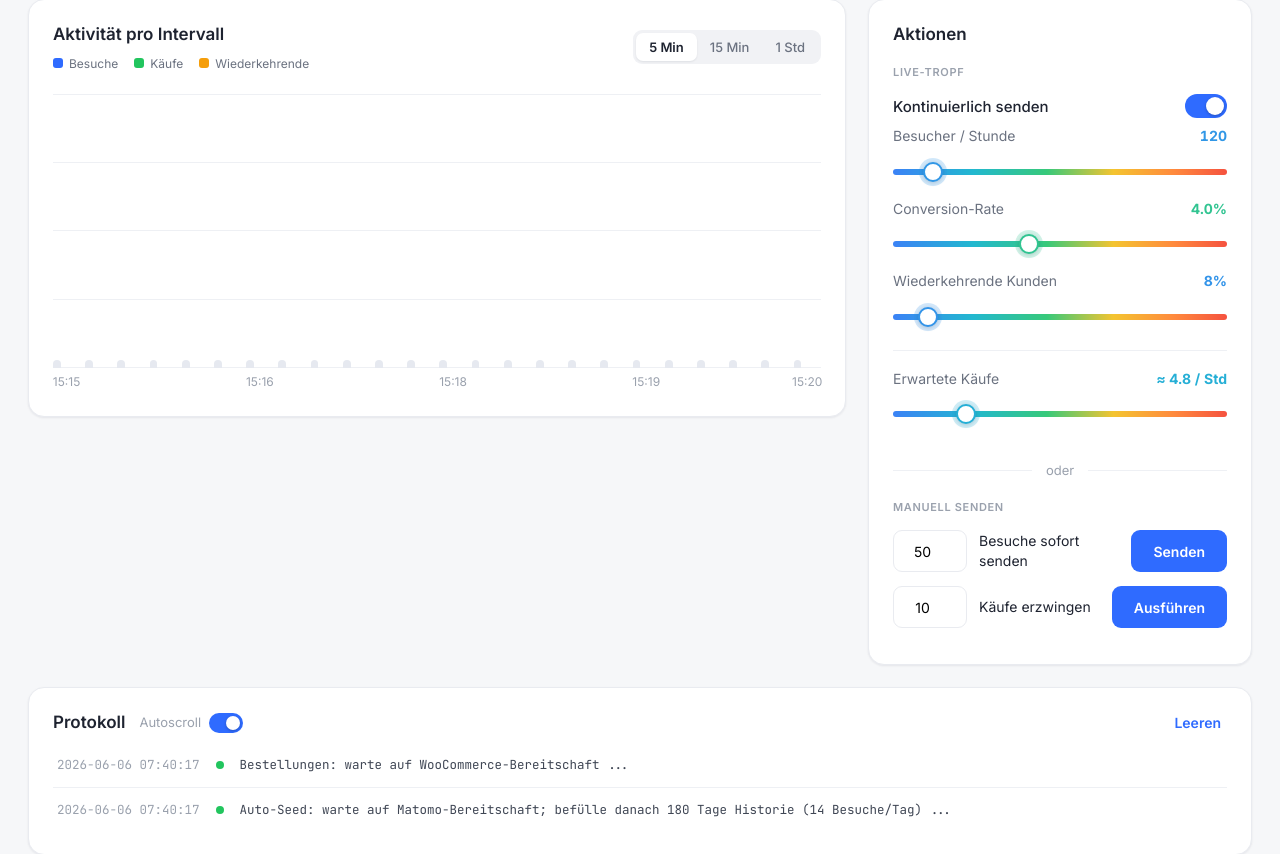
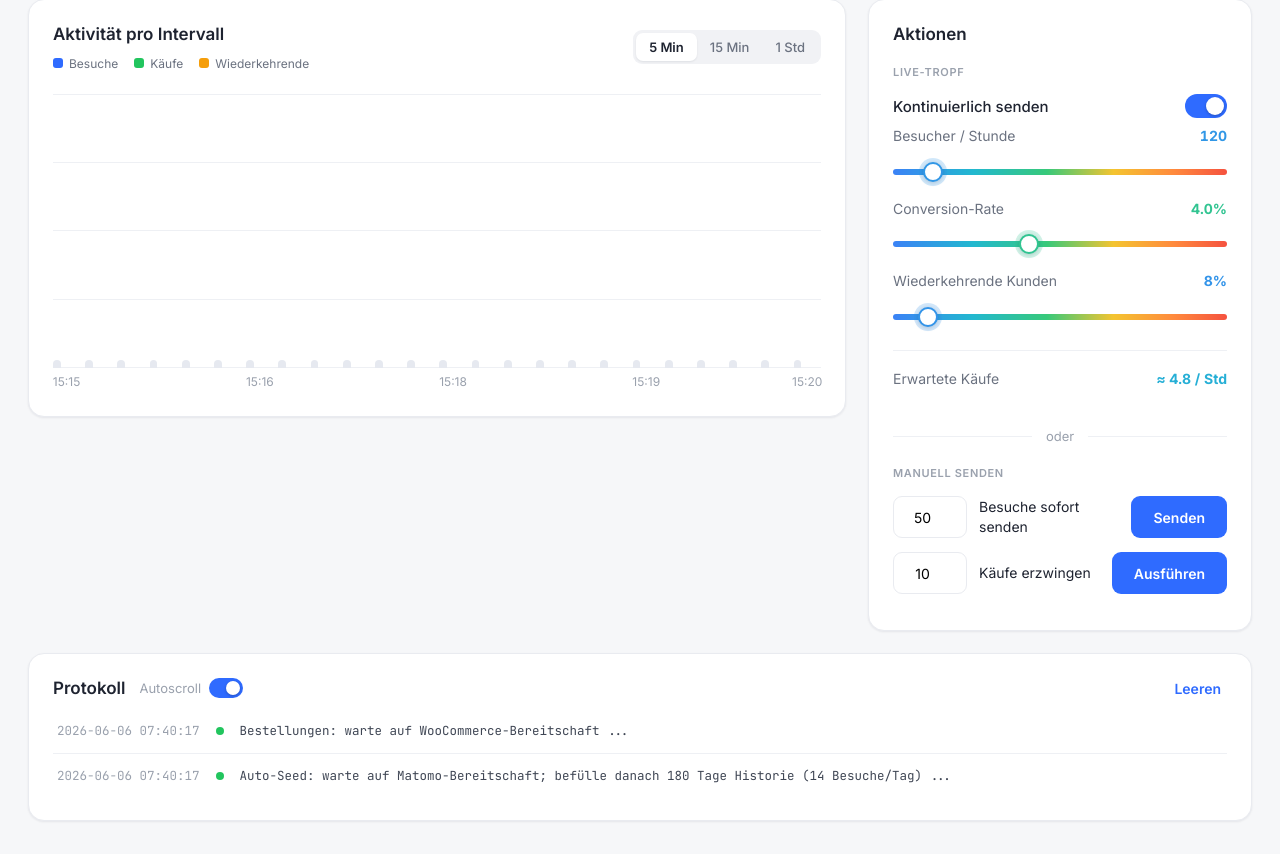
Before and after one commit to bbw-it/m392_matomo-woocommerce-trafficlab, a Flask app: page / in a window 1280 px wide. Shown: the part 273-1127 px from the top of the page. After the commit the page ends 1096 px from the top, so only its background shows below. Run offline with Flask 3, Linux system fonts and the light colour scheme.

Commit message:
chore(env+lab): realistischer Order-API-Key + „Erwartete Käufe" ohne Slider
- M392_ORDER_API_KEY in .env.example von „m392-order-secret" auf einen
  realistischen Zufalls-Key gesetzt (gleicher Wert in der lokalen .env).
  Der Key wird von BEIDEN Containern (wordpress + traffic) aus derselben
  Umgebungsvariable gelesen – kein Wert in WooCommerce/DB. Verifiziert:
  alter Key → HTTP 401, neuer Key → 201.
- Traffic Lab: „Erwartete Käufe" ist nur noch eine Anzeige (Slider entfernt,
  Wert weiterhin in Intensitätsfarbe); zugehöriges .readonly-CSS entfernt.

Co-Authored-By: Claude Opus 4.8 <noreply@anthropic.com>

```diff
--- a/traffic/templates/index.html
+++ b/traffic/templates/index.html
@@ -117,13 +117,11 @@
          weißer Thumb mit farbigem Glow passend zur Position (per JS gesetzt) ---- */
   input[type=range]{-webkit-appearance:none; appearance:none; width:100%; height:6px; border-radius:99px; margin:0; cursor:pointer;
     background:linear-gradient(90deg,#3b82f6 0%,#22b8cf 24%,#37c97a 46%,#f4c430 66%,#ff8a3d 84%,#f5523f 100%)}
-  input[type=range].readonly{pointer-events:none; cursor:default}
   input[type=range]::-webkit-slider-thumb{-webkit-appearance:none; width:20px; height:20px; border-radius:50%; background:#fff;
     border:2px solid var(--glow,#3b82f6);
     box-shadow:0 0 0 4px var(--ring,rgba(59,130,246,.20)), 0 1px 4px rgba(16,24,40,.22);
     cursor:pointer; transition:transform .12s}
   input[type=range]::-webkit-slider-thumb:hover{transform:scale(1.12)}
-  input[type=range].readonly::-webkit-slider-thumb{cursor:default}
   input[type=range]::-moz-range-thumb{width:18px; height:18px; border-radius:50%; background:#fff;
     border:2px solid var(--glow,#3b82f6); box-shadow:0 0 0 4px var(--ring,rgba(59,130,246,.20)); cursor:pointer}
 
@@ -273,7 +271,6 @@
             </div>
             <div class="prm result">
               <div class="prm-top"><span class="k">Erwartete Käufe</span><span class="v" id="pph">≈ 1.8 / Std</span></div>
-              <input type="range" id="s-pph" class="readonly" min="0" max="120" value="2" tabindex="-1" aria-hidden="true">
             </div>
           </div>
         </div>
@@ -339,7 +336,7 @@ function pushDrip(){ post('/api/set-drip', {visitors_per_hour:state.drip_per_hou
 $('#drip-toggle').addEventListener('change', ()=> post('/api/toggle-drip'));
 
 // drei Parameter-Slider: Besucher/Stunde, Conversion-Rate, Wiederkehrende Kunden
-const sVph=$('#s-vph'), sCr=$('#s-cr'), sRet=$('#s-ret'), sPph=$('#s-pph');
+const sVph=$('#s-vph'), sCr=$('#s-cr'), sRet=$('#s-ret');
 sVph.addEventListener('input', ()=>{ state.drip_per_hour=+sVph.value;        renderDerived(); });
 sCr .addEventListener('input', ()=>{ state.conversion_rate=(+sCr.value)/1000; renderDerived(); });
 sRet.addEventListener('input', ()=>{ state.returning_rate=(+sRet.value)/100;  renderDerived(); });
@@ -351,14 +348,13 @@ function renderDerived(){
   $('#ret-val').textContent = Math.round(state.returning_rate*100)+'%';
   const pph = state.drip_per_hour * state.conversion_rate;
   $('#pph').textContent = '≈ '+pph.toFixed(1)+' / Std';
-  // Ergebnis-Gauge: sqrt-Skala, damit auch kleine Werte sichtbar wandern (Zahl bleibt exakt)
-  const pf = Math.sqrt(Math.min(1, pph/120));
-  sPph.value = Math.round(pf*120);
-  // Track-Thumb einfärben + Werte in der jeweiligen Positionsfarbe
+  // „Erwartete Käufe" ist nur Anzeige: Wert in der Intensitätsfarbe (sqrt-Skala)
+  const pc = spectrum(Math.sqrt(Math.min(1, pph/120)));
+  $('#pph').style.color = 'rgb('+pc[0]+','+pc[1]+','+pc[2]+')';
+  // Track-Thumb der drei Slider einfärben + Werte in der jeweiligen Positionsfarbe
   $('#vph-val').style.color = paintSlider(sVph, fracOf(sVph));
   $('#cr-val').style.color  = paintSlider(sCr,  fracOf(sCr));
   $('#ret-val').style.color = paintSlider(sRet, fracOf(sRet));
-  $('#pph').style.color     = paintSlider(sPph, pf);
 }
 
 // Slider-Positionen aus dem Server-State übernehmen – aber nicht, während gezogen wird
```
Also changed, not shown: 1 other file.
